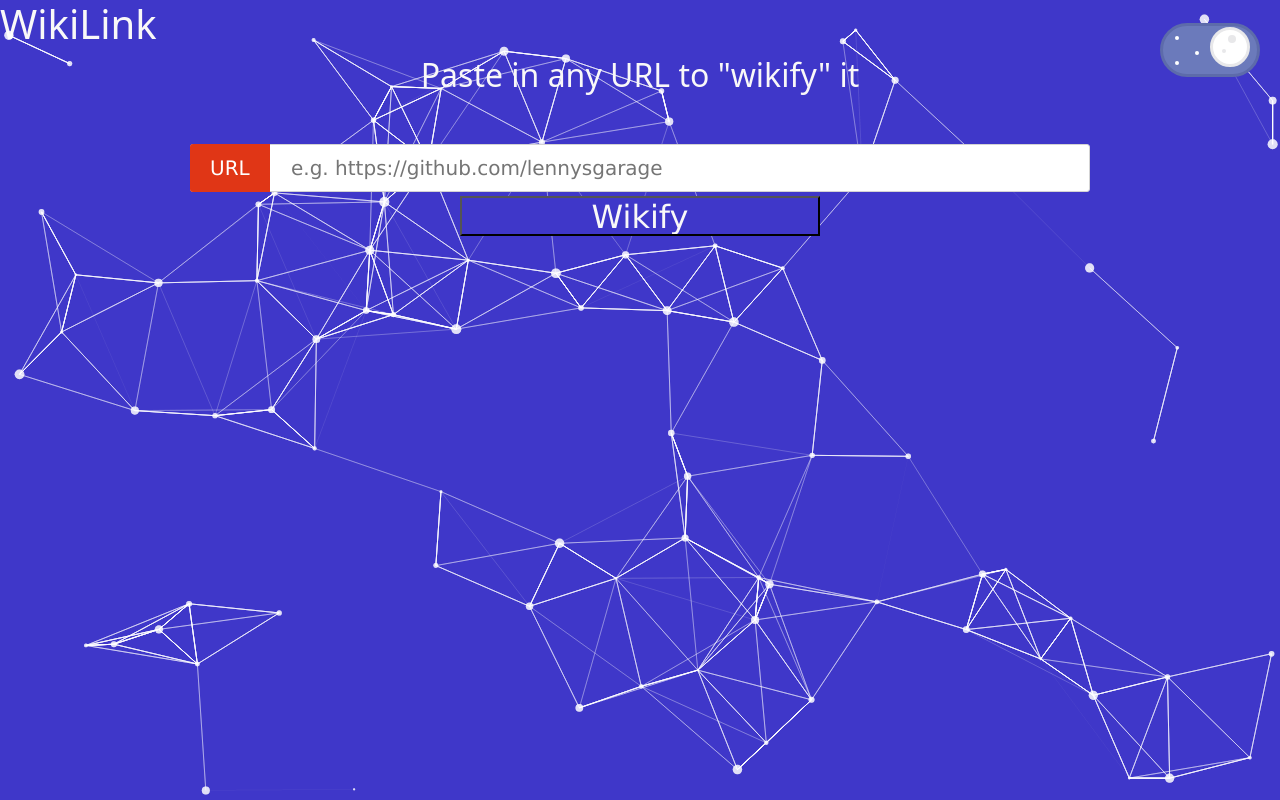
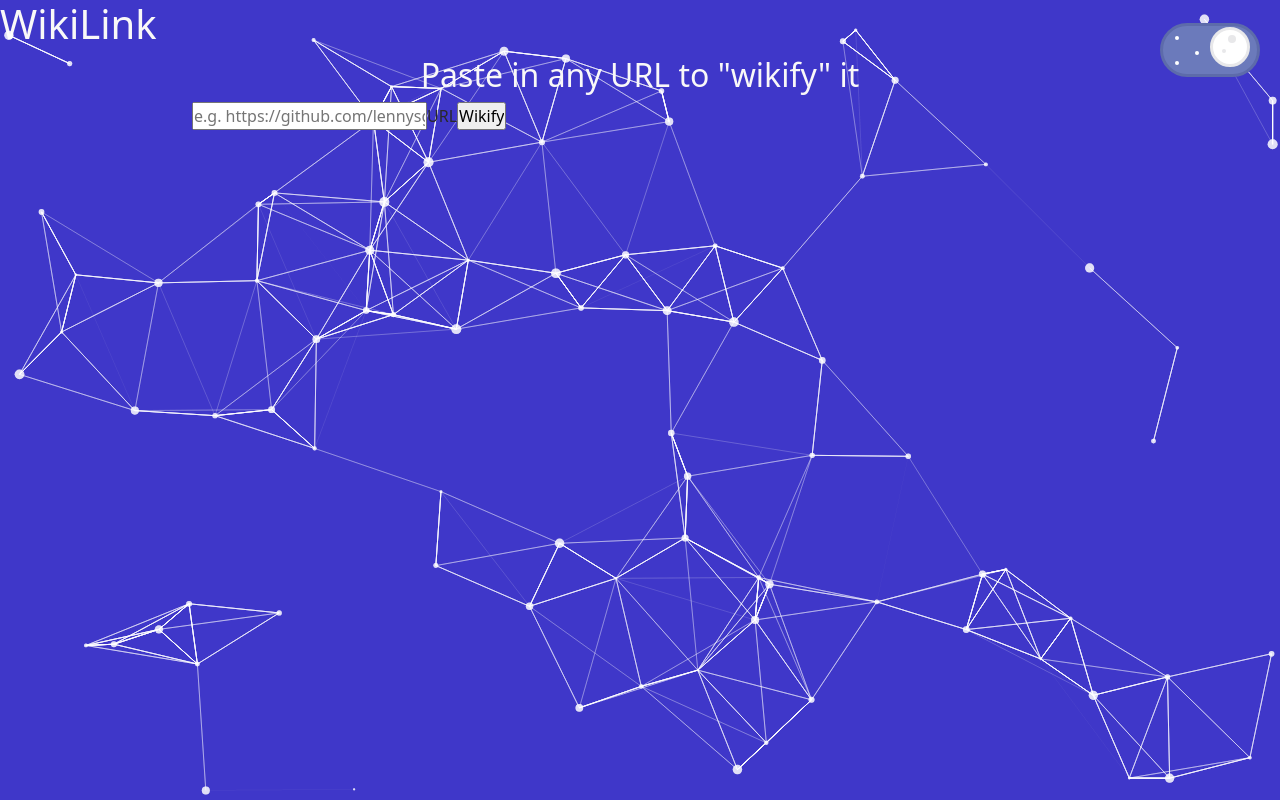
Before and after one commit to lennysgarage/WikiLink, a React (Create React App) app in the folder client/: page / in a window 1280 px wide. Built offline with nearby package versions, Linux system fonts and the light colour scheme.

Commit message:
fix: overhaul styling to fit with bootstrap

```diff
--- a/client/src/styles/App.css
+++ b/client/src/styles/App.css
@@ -9,7 +9,7 @@
 #tsparticles {
   height: 100%;
   width: 100%;
-  position: fixed;
+  position: absolute;
 }
 
 h1 {
@@ -26,7 +26,7 @@
 html, #root {
   background-color: var(--dark-background);
   color: var(--dark-text);
-  position: absolute;
+  position: relative;
   height: 100%;
   width: 100%;
 }
@@ -40,76 +40,17 @@
   font-family: Montserrat;
 }
 
-input[type="text"]{
+.WikifyInput {
   position: relative;
+  width: 70%;
   display: block;
-  margin-bottom: 0.2em;
-  width: 100%;
-  height: 48px;
-  box-sizing: border-box;
-  outline: none;
-  border: 1px solid lightgray;
-  border-radius: 3px;
-  padding: 20px 20px 20px 100px;
-  transition: all 0.1s ease-out;
-  font-size: 20px;
+  margin-left: auto;
+  margin-right: auto;
 }
 
-input[type="text"] + label{
-  position: absolute;
-  top: 0;
-  left: 0;
-  bottom: 0;
-  height: 48px;
-  line-height: 48px;
-  color: white;
-  border-radius: 3px 0 0 3px;
-  padding: 0 20px;
-  background: #E03616;
-  transform: translateZ(0) translateX(0);
-  transition: all 0.3s ease-in;
-  transition-delay: 0.2s;
-}
-
-input[type="text"]:focus + label{
-  transform: translateY(-120%) translateX(0%);
-  border-radius: 3px;
-  transition: all 0.1s ease-out;
-}
-
-input[type="text"]:focus{
-  padding: 10px;
-  transition: all 0.3s ease-out;
-  transition-delay: 0.2s;
-}
-
-input[type="submit"] {
-  position: absolute;
-  left: 30%;
-  height: 40px;
-  width: 40%;
-  background-color: var(--dark-background);
-  color: var(--light-text);
-  font: 32px "Lucida Grande", Helvetica, Arial, sans-serif;
-}
-
-input[type="submit"]:hover {
-  -webkit-transition:border-color 0.3s ease-in-out;
-	-moz-transition:border-color 0.3s ease-in-out;
-	transition:border-color 0.3s ease-in-out;
-  background-color: var(--sep);
-  border-color: var(--button-border);
-  border-radius: 3px;
-  transition: all 150ms ease-in;
-  color: var(--dark-text);
-}
-
-.WikifyInput {
-  margin: 0 auto;
-  max-width: 900px;
-  position: relative;
-  margin-top: 50px;
-  font: 20px "Lucida Grande", Helvetica, Arial, sans-serif;
+p.card-text {
+  padding-top: 0px;
+  font: 16px;
 }
 
 p {
@@ -118,26 +59,6 @@
   color: var(--light-text);
 }
 
-button {
-  position: absolute;
-  left: 30%;
-  height: 40px;
-  width: 40%;
-  background-color: var(--dark-background);
-  color: var(--light-text);
-  font: 32px "Lucida Grande", Helvetica, Arial, sans-serif;
-}
-
-button:hover {
-  -webkit-transition:border-color 0.3s ease-in-out;
-	-moz-transition:border-color 0.3s ease-in-out;
-	transition:border-color 0.3s ease-in-out;
-  background-color: var(--sep);
-  border-color: var(--button-border);
-  border-radius: 3px;
-  transition: all 80ms ease-in;
-  color: var(--dark-text);
-}
 
 .theme-light {
   --dark-text: #5E4B56;
```
